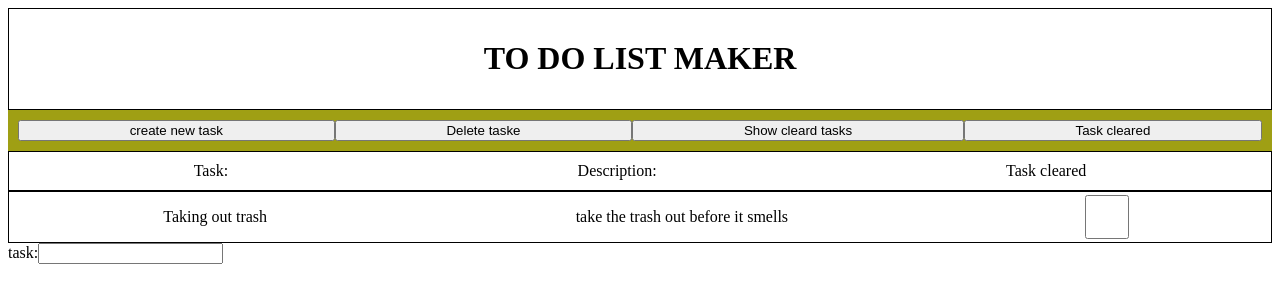
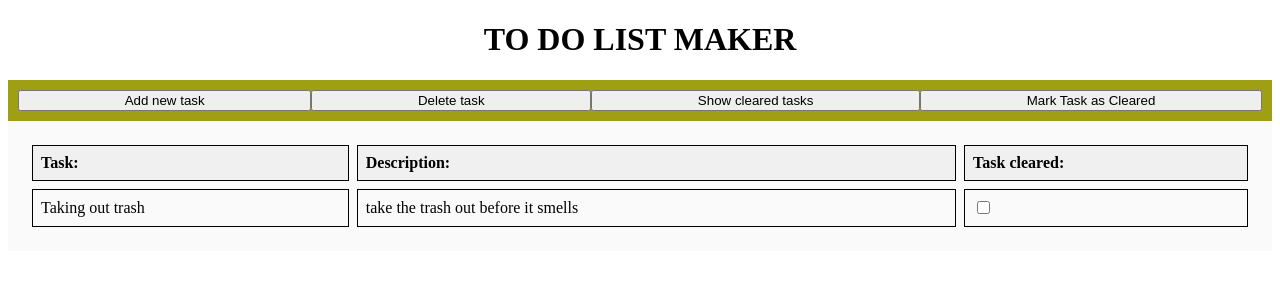
Before and after one commit to Oliverpe/todomaker, a plain HTML site: page index.html in a window 1280 px wide. Drawn offline with Linux system fonts and the light colour scheme.

Commit message:
task content now a table

```diff
--- a/index.html
+++ b/index.html
@@ -1,43 +1,51 @@
 <!DOCTYPE html>
 <html lang="sv">
-    <header>
-
+<head>
     <meta charset="UTF-8">
     <meta name="viewport" content="width=device-width, initial-scale=1.0">
     <title>todomaker : main</title>
     <link rel="stylesheet" href="style.css">
-        <script src="jsindex.js"></script>
-    </header>
+</head>
 <body>
+
+    <div class="navbarcontainer">
+        <h1 id="mainTitle">TO DO LIST MAKER</h1>
+    </div>
     <!--This body is as empty as my soul or is it?-->
-        <div class ="menucontianer">
-            <button id="addnewtask">create new task</button>
-            <button id="deletetask">Delete taske</button>
-            <button id="showclearedTask">Show cleard tasks</button>
-            <button id="markedCleardTask">Task cleared</button>
+    <div class="menucontainer">
+        <button id="addnewtask">Add new task</button>
+        <button id="deletetask">Delete task</button>
+        <button id="showclearedTask">Show cleared tasks</button>
+        <button id="markedCleardTask">Mark Task as Cleared</button>
     </div>
 
-        <div class="maintaskSheet">
-            <label for="taskname">Task:</label>
-            <label for="decription">Description:</label>
-            <label for="taskCleard">Task cleared</label>
+
+    <div class="todoContainer">
+        <table class="todocontent">
+            <thead>
+                <tr>
+                    <th>Task:</th>
+                    <th>Description:</th>
+                    <th>Task cleared:</th>
+                </tr>
+            </thead>
+            <tbody>
+                <tr>
+                    <td>
+                        Taking out trash
+                    </td>
+                    <td>
+                        take the trash out before it smells
+                    </td>
+                    <td>
+                        <input type="checkbox" id="taskCleard">
+                    </td>
+                </tr>
+            </tbody>
+        </table>
     </div>
 
-        <div class="todocontent">
-            <div id="taskname">
-                <p>Taking out trash</p>
-            </div>
-            <div id="decription">
-                <p>take the trash out before it smells</p>
-            </div>
-            <input type="checkbox" id="taskCleard">
-        </div>
 
-        <form id="new task">
-            <label>
-                task:<input type="text" required><br>
-
-            </label>
-        </form>
+    <script src="jsindex.js"></script>
 </body>
 </html>
--- a/jsindex.js
+++ b/jsindex.js
@@ -1,30 +1,80 @@
-"use-strict"
-const bodyElement = document.querySelector('body');
+"use strict";
 
-const navbarContainer = document.createElement('div');
-navbarContainer.classList.add('navbarcontainer');
+document.addEventListener('DOMContentLoaded', () => {
+    const bodyElement = document.querySelector('body');
 
-//Titel element
-const h1titel = document.createElement('h1');
-h1titel.textContent = "TO DO LIST MAKER";
-h1titel.id = "mainTitle";
+    // Get buttons
+    const createNewTaskBtn = document.querySelector('#addnewtask');
 
-// navbarcontainer
-navbarContainer.appendChild(h1titel);
-bodyElement.appendChild(navbarContainer);
+    // Add event listener to "Add new task" button
+    createNewTaskBtn.addEventListener("click", (event) => {
+        event.preventDefault();
 
-//menualts
+        // Hide specified elements
+       // document.querySelector('.menucontainer').classList.add('invisible');
+      //document.querySelector('.maintaskSheet').classList.add('invisible');
+        document.querySelector('.todoContainer').classList.add('invisible');
+        //document.querySelector('#newtask').classList.add('invisible');
+
+        // Create new task form
+        createNewTaskForm();
+    });
+
+    function createNewTaskForm() {
+        // Remove existing form if any
+        const existingForm = document.querySelector('#newTaskForm');
+        if (existingForm) existingForm.remove();
+
+        // Create new form
+        const formElement = document.createElement('form');
+        formElement.id = 'newTaskForm';
+
+        // Create label
+        const taskLabel = document.createElement('label');
+        taskLabel.textContent = "New task:";
+        taskLabel.htmlFor = "newTaskInput";
+
+        // Create input field
+        const taskInput = document.createElement('input');
+        taskInput.type = "text";
+        taskInput.id = "newTaskInput";
+        taskInput.placeholder = "Enter task name";
+        taskInput.required = true;
+
+        //Description label
+        const descLabel = document.createElement('label');
+        descLabel.textContent = "Description:";
+        descLabel.htmlFor = "taskDescriptionInput";
+
+        //Description input
+        const descInput = document.createElement('input');
+        descInput.type = "text";
+        descInput.placeholder = "describe your task"
 
 
+        // Create submit button
+        const submitButton = document.createElement('button');
+        submitButton.type = "submit";
+        submitButton.textContent = "Add Task";
 
-document.addEventListener('load', () => {
+        //Create undo button
+        const undoButton = document.createElement('button');
+        undoButton.type ="button";
+        undoButton.textContent = "Undo task";
 
-const creteNewTask = document.querySelector('#addnewtask');
-const deleteBtn = document.querySelector('#deletetask');
-const showClearedTaskBtn = document.querySelector('#showclearedTask');
-const markedCleardBtn = document.querySelector('markedCleardTask');
-  creteNewTask.addEventListener("clicked", (event) => {
-    event.preventDefault();
+        // Assemble form
+        formElement.appendChild(taskLabel);
+        formElement.appendChild(taskInput);
+        formElement.appendChild(document.createElement('br'));
+        formElement.appendChild(document.createElement('br'));
+        formElement.appendChild(descLabel);
+        formElement.appendChild(descInput);
+        formElement.appendChild(document.createElement('br'));
+        formElement.appendChild(document.createElement('br'));
+        formElement.appendChild(submitButton);
+        formElement.appendChild(undoButton);
 
-  })
-})
+        // Add form to body
+        bodyElement.appendChild(formElement);
+    }
+});
--- a/style.css
+++ b/style.css
@@ -1,52 +1,50 @@
-
-.navbarcontainer{
+.navbar-container {
     display: grid;
     border: 1px solid black;
     padding: 10px;
-
 }
 
-#mainTitle{
-text-align: center;
-}
-
-/*.divmenu {
-    text-align: center;
-    border: 1px solid black;
-}*/
-
-.menucontianer{
-    display: grid;
-    grid-template-columns: auto auto auto auto;
-    background-color: rgb(159, 159, 20);
-    padding: 10px;
-}
-
-.menucontianer> div{
-    border: 1px solid black;
-    font-style:normal;
+#mainTitle {
     text-align: center;
 }
 
-.maintaskSheet{
-    display: grid;
-    grid-template-columns: auto auto auto;
-    border: 1px solid black;
-    padding: 10px;
-
+:root {
+    --menu-bg-color: rgb(159, 159, 20);
 }
 
-.maintaskSheet > label{
+.menucontainer {
+    display: grid;
+    grid-template-columns: repeat(4, auto);
+    background-color: var(--menu-bg-color);
+    padding: 10px;
     text-align: center;
 }
 
-.todocontent{
-    display: grid;
-    grid-template-columns: auto auto auto;
-    border: 1px solid black;
-    text-align: center;
+.todoContainer{
+    padding: 16px;
+    background: #fafafa;
+    max-width: 100%;
+    margin: 0 auto;
 }
 
-.todocontent > div checkbox{
-    text-align: center;
+.todoContainer table{
+    width: 100%;
+    border-collapse: separate;
+    border-spacing: 8px;
 }
+
+.todoContainer th, .todoContainer td {
+    padding: 8px;
+    border: 1px solid black;
+    text-align: left;
+}
+
+.todoContainer thead {
+    background-color: #f0f0f0;
+}
+
+/* Add this for hiding elements */
+/* Use `.invisible` to hide elements without removing them from the DOM */
+.invisible {
+    display: none;
+}
```
Lines whose indentation alone changed are shown as unchanged.
